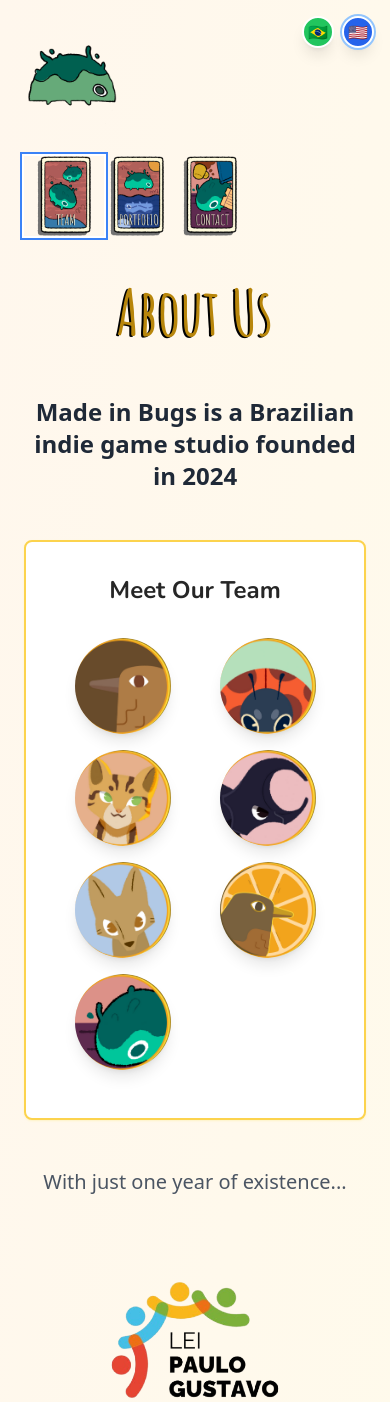
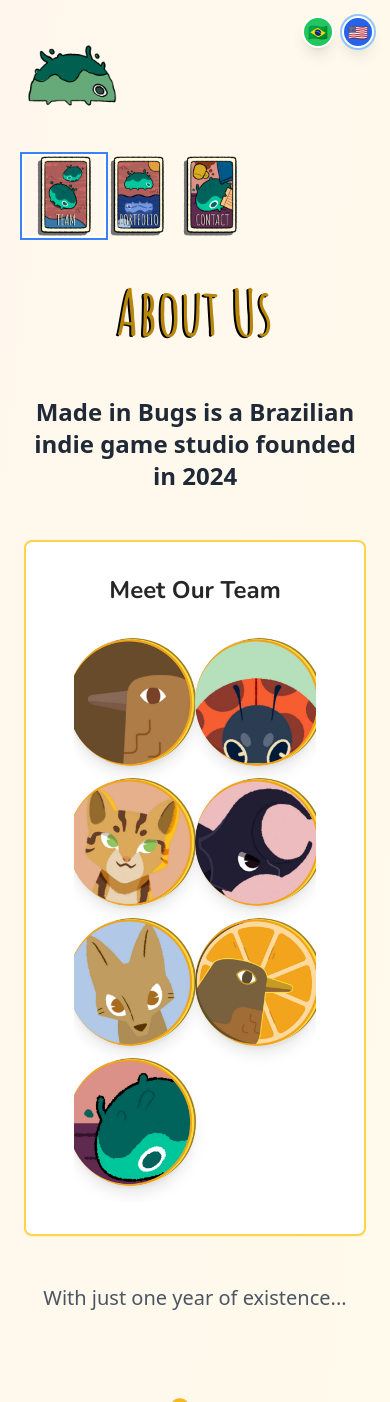
Before and after one commit to AlcateiaStudio/mib-website, a Next.js app: page /en/about in a window 390 px wide. Shown: the top 1402 px of the page. Built offline with nearby package versions, Linux system fonts and the light colour scheme.

Commit message:
Fixed image sizes in mobile

```diff
--- a/src/components/TeamCarousel.tsx
+++ b/src/components/TeamCarousel.tsx
@@ -76,13 +76,18 @@ const TeamMemberAvatar = ({
 	member,
 	index,
 	isInitialLoad,
-	getLocalizedTitle
+	getLocalizedTitle,
+	variant = 'desktop'
 }: {
 	member: TeamMember;
 	index: number;
 	isInitialLoad: boolean;
 	getLocalizedTitle: (title: { en: string; 'pt-BR': string }) => string;
+	variant?: 'mobile' | 'desktop';
 }) => {
+	const sizeClasses = variant === 'mobile' ? 'w-32 h-32' : 'w-32 h-32';
+	const imageSize = variant === 'mobile' ? '128px' : '128px';
+
 	return (
 		<div
 			className={`group relative flex-shrink-0 z-50 transition-all duration-500 ease-out ${isInitialLoad ? 'opacity-0 transform translate-x-[-120px]' : 'opacity-100 transform translate-x-0'
@@ -91,7 +96,7 @@ const TeamMemberAvatar = ({
 		>
 			{/* Avatar Image */}
 			<div
-				className={`relative w-24 h-24 md:w-32 md:h-32 rounded-full overflow-hidden shadow-lg transition-all duration-200 ease-out group-hover:scale-125 group-hover:shadow-2xl bg-gray-200 ${isInitialLoad ? 'transform rotate-[-120deg]' : 'transform rotate-0'
+				className={`relative ${sizeClasses} rounded-full overflow-hidden shadow-lg transition-all duration-200 ease-out group-hover:scale-125 group-hover:shadow-2xl bg-gray-200 ${isInitialLoad ? 'transform rotate-[-120deg]' : 'transform rotate-0'
 					}`}
 				style={{
 					transition: 'transform 0.25s cubic-bezier(0.68, -0.55, 0.265, 1.55), box-shadow 0.25s ease-out',
@@ -104,7 +109,7 @@ const TeamMemberAvatar = ({
 						alt={`${member.name} - ${getLocalizedTitle(member.title)}`}
 						fill
 						className="object-cover"
-						sizes="(max-width: 768px) 96px, 128px"
+						sizes={imageSize}
 						onError={(e) => {
 							const placeholder = e.currentTarget.nextElementSibling as HTMLElement;
 							if (placeholder) placeholder.style.display = 'flex';
@@ -205,8 +210,8 @@ export default function TeamCarousel({ teamMembers, locale }: TeamCarouselProps)
 	return (
 		<div className="relative">
 			{/* Mobile Grid Layout (< md) */}
-			<div className="block md:hidden">
-				<div className="grid grid-cols-2 gap-4 sm:gap-6 justify-items-center py-4">
+			<div className="block md:hidden px-4">
+				<div className="grid grid-cols-2 sm:grid-cols-3 lg:grid-cols-4 gap-3 sm:gap-4 justify-items-center py-4 max-w-full overflow-hidden">
 					{teamMembers.map((member, index) => (
 						<TeamMemberAvatar
 							key={member.id}
@@ -214,6 +219,7 @@ export default function TeamCarousel({ teamMembers, locale }: TeamCarouselProps)
 							index={index}
 							isInitialLoad={isInitialLoad}
 							getLocalizedTitle={getLocalizedTitle}
+							variant="mobile"
 						/>
 					))}
 				</div>
```
